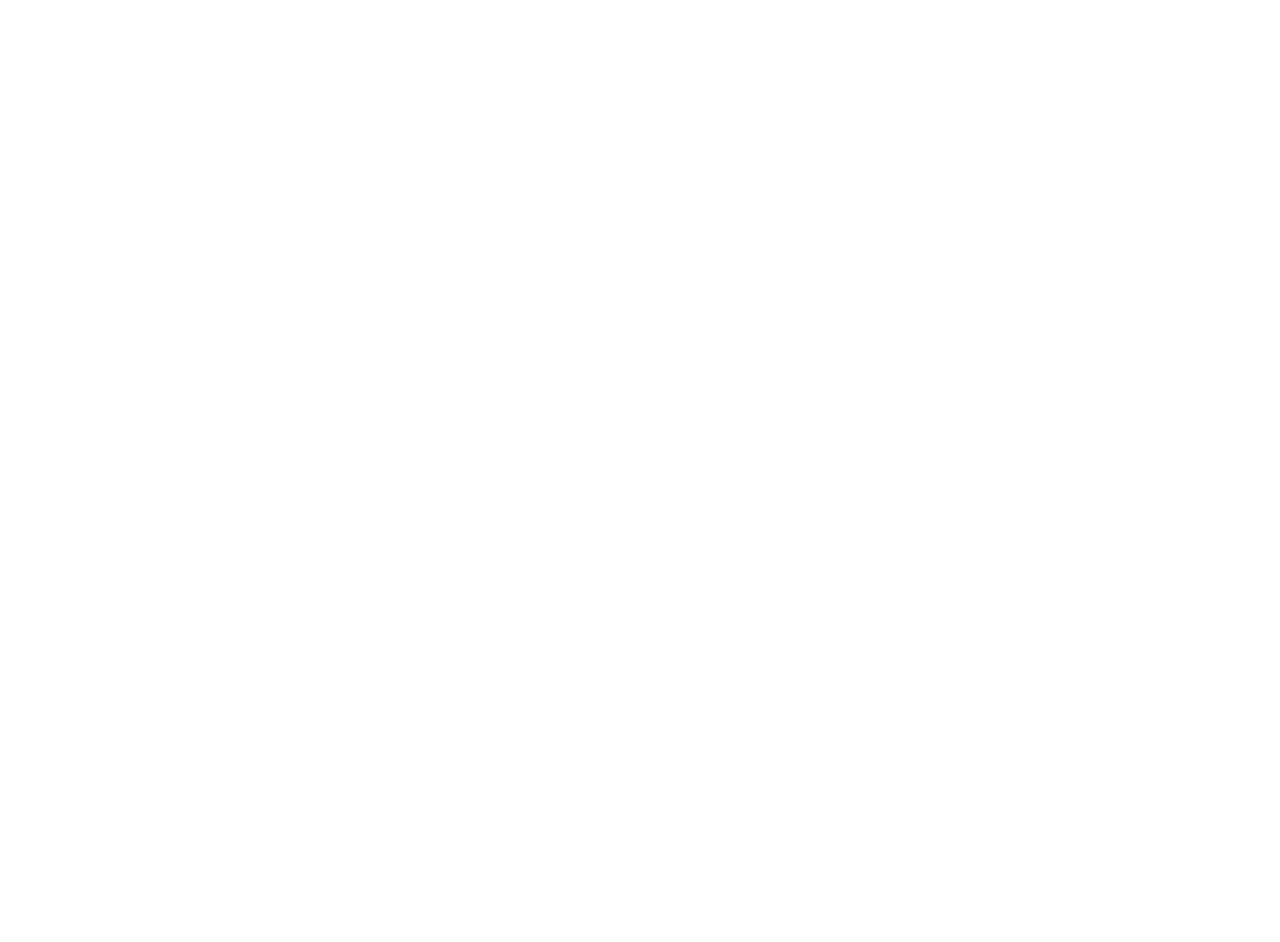
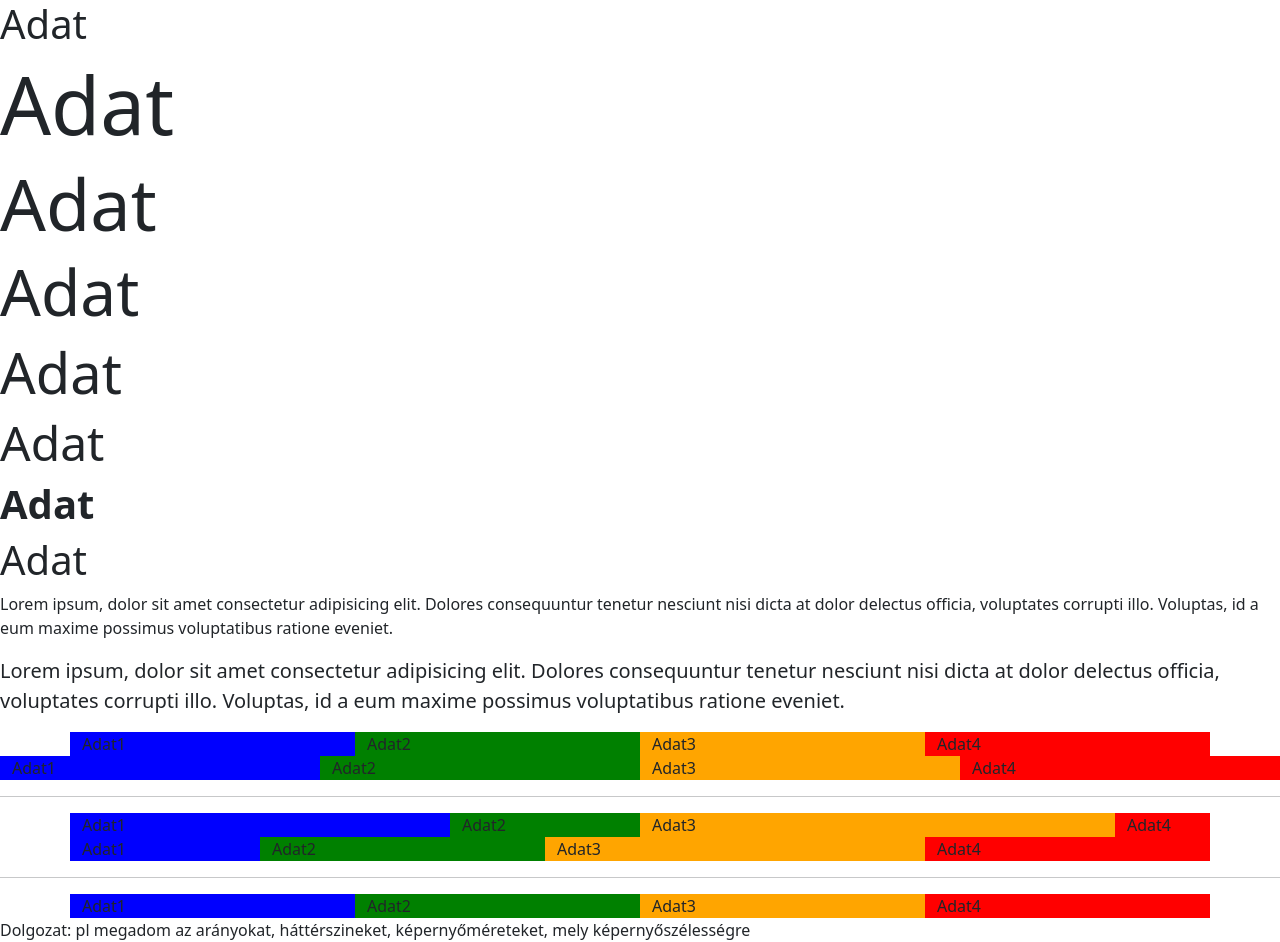
Before and after one commit to andrasinorbert/2022_10a_web, a plain HTML site: page 20221130/index.html in a window 1280 px wide. Before the commit the page ends 800 px from the top, so only its background shows below. Drawn offline with Linux system fonts and the light colour scheme.

Commit message:
20221130

```diff
--- a/20221130/index.html
+++ b/20221130/index.html
@@ -8,6 +8,64 @@
     <link rel="stylesheet" href="bootstrap/css/bootstrap.min.css">
 </head>
 <body>
+    <h1>Adat</h1>
+    <h1 class="display-1">Adat</h1>
+    <h1 class="display-2">Adat</h1>
+    <h1 class="display-3">Adat</h1>
+    <h1 class="display-4">Adat</h1>
+    <h1 class="display-5">Adat</h1>
+    <h1 class="display-6" style="font-weight: bold;">Adat</h1>
+    <h1>Adat</h1>
 
+    <p>Lorem ipsum, dolor sit amet consectetur adipisicing elit. Dolores consequuntur tenetur nesciunt nisi dicta at dolor delectus officia, voluptates corrupti illo. Voluptas, id a eum maxime possimus voluptatibus ratione eveniet.</p>
+    <p class="lead">Lorem ipsum, dolor sit amet consectetur adipisicing elit. Dolores consequuntur tenetur nesciunt nisi dicta at dolor delectus officia, voluptates corrupti illo. Voluptas, id a eum maxime possimus voluptatibus ratione eveniet.</p>
+
+    <div class="container">
+        <div class="row">
+            <div style="background-color: blue" class="col">Adat1</div>
+            <div style="background-color: green" class="col">Adat2</div>
+            <div style="background-color: orange" class="col">Adat3</div>
+            <div style="background-color: red" class="col">Adat4</div>
+        </div>
+    </div>
+    <div class="container-fluid">
+        <div class="row">
+            <div style="background-color: blue" class="col">Adat1</div>
+            <div style="background-color: green" class="col">Adat2</div>
+            <div style="background-color: orange" class="col">Adat3</div>
+            <div style="background-color: red" class="col">Adat4</div>
+        </div>
+    </div>
+
+
+    <hr>
+    <div class="container">
+        <div class="row">
+            <div style="background-color: blue" class="col-4">Adat1</div>
+            <div style="background-color: green" class="col-2">Adat2</div>
+            <div style="background-color: orange" class="col-5">Adat3</div>
+            <div style="background-color: red" class="col-1">Adat4</div>
+        </div>
+        <div class="row">
+            <div style="background-color: blue" class="col-2">Adat1</div>
+            <div style="background-color: green" class="col-3">Adat2</div>
+            <div style="background-color: orange" class="col-4">Adat3</div>
+            <div style="background-color: red" class="col-3">Adat4</div>
+        </div>
+    </div>
+    <hr>
+    <!--div.container>div.row>div[style="background-color: blue"]{Adat$}.col-sm-12.col-md-6.col-lg*4-->
+
+    <div class="container">
+        <div class="row">
+            <div style="background-color: blue" class="col-sm-12 col-md-6 col-lg-3">Adat1</div>
+            <div style="background-color: green" class="col-sm-12 col-md-6 col-lg-3">Adat2</div>
+            <div style="background-color: orange" class="col-sm-12 col-md-6 col-lg-3">Adat3</div>
+            <div style="background-color: red" class="col-sm-12 col-md-6 col-lg-3">Adat4</div>
+        </div>
+    </div>
+
+    Dolgozat:
+    pl megadom az arányokat, háttérszineket, képernyőméreteket, mely képernyőszélességre
 </body>
 </html>
```
